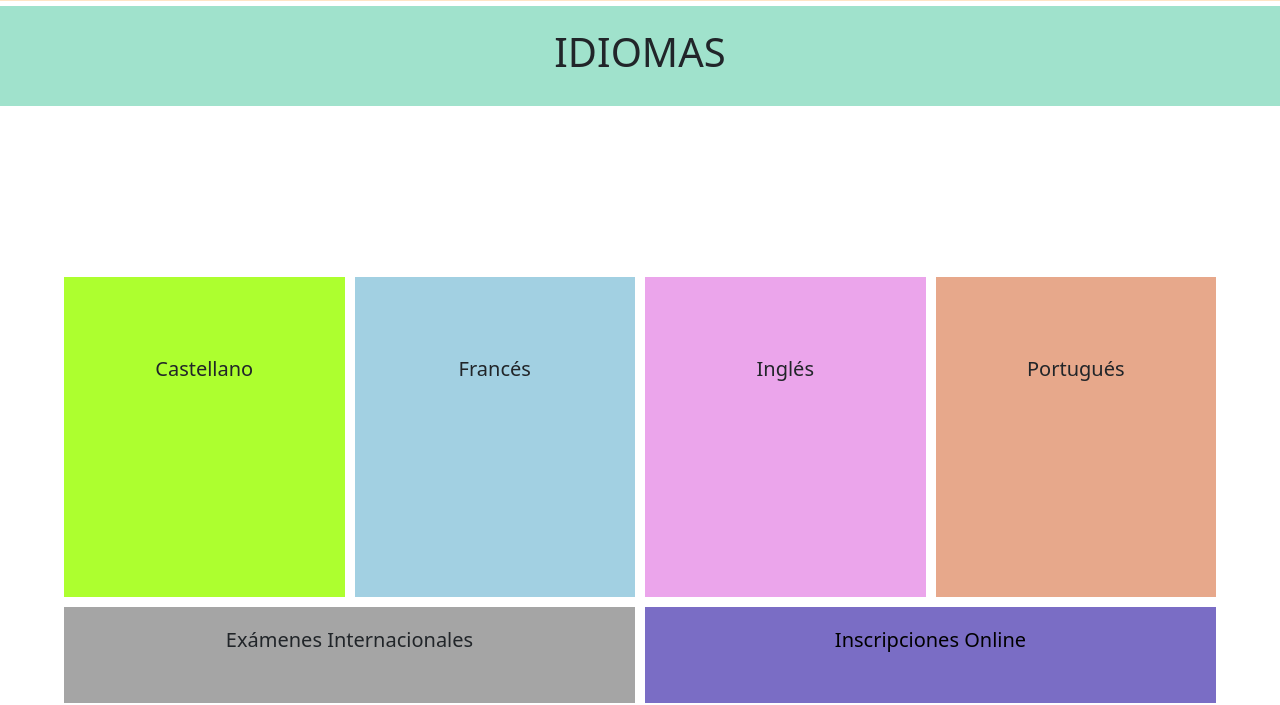
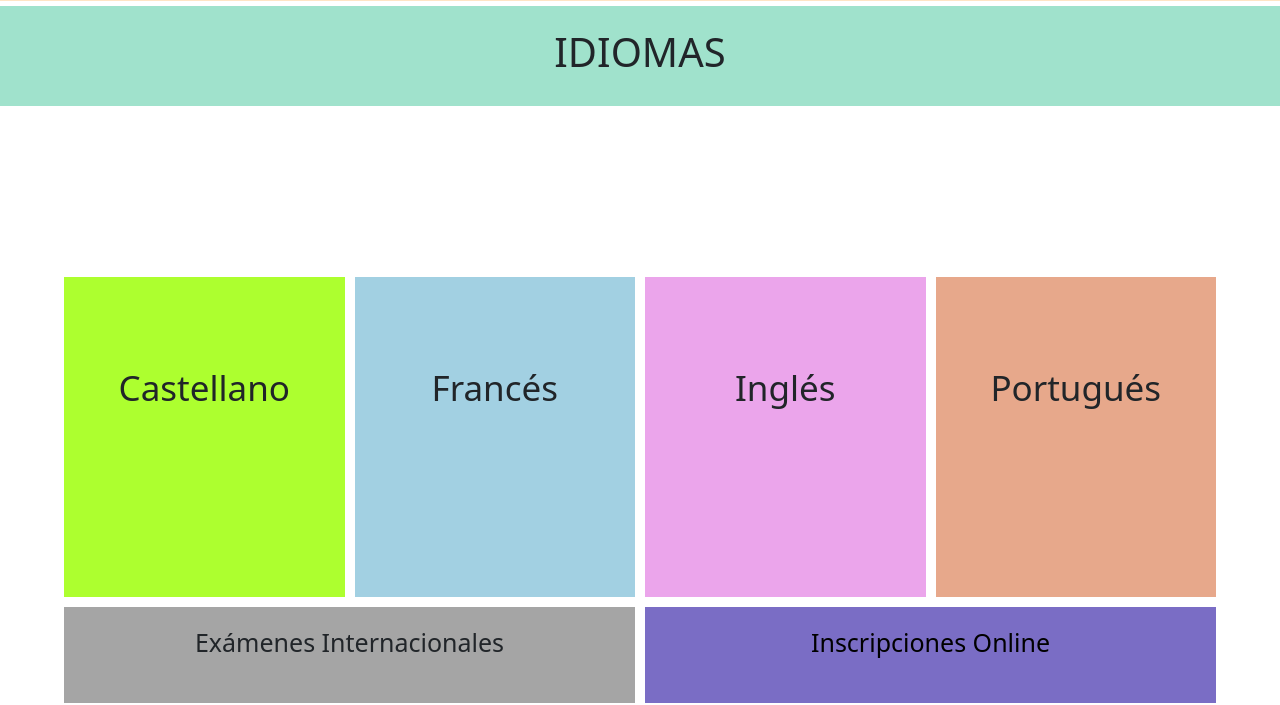
Before and after one commit to IsaRicordel/PF-Ricordel, a website: page pages/idiomas.html in a window 1280 px wide. Shown: the part 95-800 px from the top of the page. Drawn offline with nearby package versions, Linux system fonts and the light colour scheme.

Commit message:
nuevos cambios con migración completa a SASS 26/04 18:48

```diff
--- a/scss/html/_contacto.scss
+++ b/scss/html/_contacto.scss
@@ -10,8 +10,6 @@
     display: flex;
     justify-content: center;
     align-items: center;
-}
-
     .formulario-contacto{
         background-color: rgba(244, 165, 96, 0.781);
         margin-top: 50px;
@@ -19,15 +17,14 @@
         padding: 20px;
         width: 80%;
         border-radius: 10%;
-}
-
-.col-md-5{
-    padding-bottom: 17px;
-}
-
         .form-comunicate{
             color: saddlebrown;
             font-size: 30px;
             font-weight: 600;
             text-align: center;
         }
+        .col-md-5{
+            padding-bottom: 17px;
+        }
+    }
+}
--- a/scss/html/_idiomas.scss
+++ b/scss/html/_idiomas.scss
@@ -14,38 +14,34 @@
     row-gap: 10px;
     min-height: calc(100vh - 160px);
     text-align: center;
+    div{
+        h3{
+            font-size: 20px;
+            padding-top: 13px;
         }
-
-.main-idiomas h3{
-    font-size: 20px;
-    padding-top: 10px;
     }
-
     .caja1{
         background-color: greenyellow;
     }
-
     .caja2{
     background-color: rgb(162, 208, 226);
     }
-
     .caja3{
         background-color: rgb(235, 165, 235);
     }
-
     .caja4{
         background-color: rgb(231, 168, 139);
     }
-
-main div.caja6 h3 a{
+    .caja5{
+        background-color: rgb(165, 165, 165);
+    }
+    .caja6{
+        background-color: rgb(122, 109, 197);
+        h3{
+            a{
                 text-decoration: none;
                 color: black;
             }
-
-.caja5{
-    background-color: rgb(165, 165, 165);
         }
-
-.caja6{
-    background-color: rgb(122, 109, 197);
     }
+}
--- a/scss/html/_media-queries.scss
+++ b/scss/html/_media-queries.scss
@@ -3,6 +3,7 @@
 @import "../utilidades/variables";
 @import "../utilidades/mixin";
 @import "../utilidades/extend";
+
 
 /* mq 768px para arriba */
 
@@ -15,16 +16,13 @@
     /* html NOSOTROS */
 
     .nosotros{
-
-        gap: 80px
-        }
-
+        gap: 80px;
         .nos1{
             width: 310px;
         }
-
         .nos2{
             width: 310px;
+        }
     }
 
     /* Para html SERVICIOS */
@@ -45,17 +43,25 @@
         margin: 5rem;
         align-content: center;
         text-align: center;
+        .caja1, .caja2, .caja3, .caja4 {
+            h3{
+                font-size: 25px;
+                padding-top: 55px;
             }
-
-    .caja1, .caja2, .caja3, .caja4, h3{
-        font-size: 50px;
-        padding-top: 15%
+        }
+        .caja5, .caja6 {
+            h3{
+                padding-top: 15px;
+            }
+        }
     }
 
     /* Para HTML CONTACTO */
 
+    .formulario{
         .formulario-contacto{
             width: 60%;
+        }
     }
 }
 
@@ -64,15 +70,13 @@
     /* html NOSOTROS */
 
     .nosotros{
-            gap: 100px
-            }
-
+        gap: 100px;
         .nos1{
             width: 400px;
         }
-
         .nos2{
             width: 400px;
+        }
     }
 
     /* Para html SERVICIOS */
@@ -93,28 +97,31 @@
         row-gap: 10px;
         column-gap: 10px;
         text-align: center;
+        .caja1, .caja2, .caja3, .caja4{
+            h3{
+            font-size: 35px;
+            padding-top: 90px;
             }
-
-    .caja1, .caja2, .caja3, .caja4, h3{
-        font-size: 50px;
-        padding-top: 25%
         }
-
-    .caja5, .caja6, h3{
+        .caja5, .caja6{
+            h3{
             font-size: 25px;
-        padding-top: 2%
+            padding-top: 20px;
+            }
         }
         .caja5{
             grid-column: span 2;
         }
-
         .caja6{
             grid-column: span 2;
+        }
     }
 
     /* Para HTML CONTACTO */
 
+    .formulario{
         .formulario-contacto{
             width: 40%;
         }
     }
+}
--- a/scss/html/_nosotros.scss
+++ b/scss/html/_nosotros.scss
@@ -14,8 +14,8 @@ section.cont1{
     align-items: center;
     margin-top: 5px;
     font-weight: 800;
+    h1{}
 }
-
 .nosotros{
     display: flex;
     justify-content: center;
@@ -24,13 +24,15 @@ flex-wrap: wrap;
     min-height: calc(100vh - 160px);
     margin-top: 50px;
     margin-bottom: 50px;
-gap: 20px
-}
-
+    gap: 20px;
     .nos1{
         width: 250px;
+        h2{}
+        p{}
     }
-
     .nos2{
         width: 250px;
+        h2{}
+        p{}
     }
+}
--- a/scss/html/_servicios.scss
+++ b/scss/html/_servicios.scss
@@ -6,11 +6,6 @@
 
 /* Para html SERVICIOS */
 
-.mainserv div img{
-    width: 100%;
-    height: 100%;
-    object-fit: contain;
-}
 .mainserv{
     display: grid;
     grid-template-columns: 1fr;
@@ -18,4 +13,13 @@
     gap: 1rem;
     margin: 2rem 2rem 2rem 2rem;
     min-height: calc(100vh - 160px);
+    .cuadro1{
+        h2{}
+        p{}
+    }
+    div img{
+        width: 100%;
+        height: 100%;
+        object-fit: contain;
+    }
 }
```
Also changed, not shown: css/style.css. Lines whose indentation alone changed are shown as unchanged.
